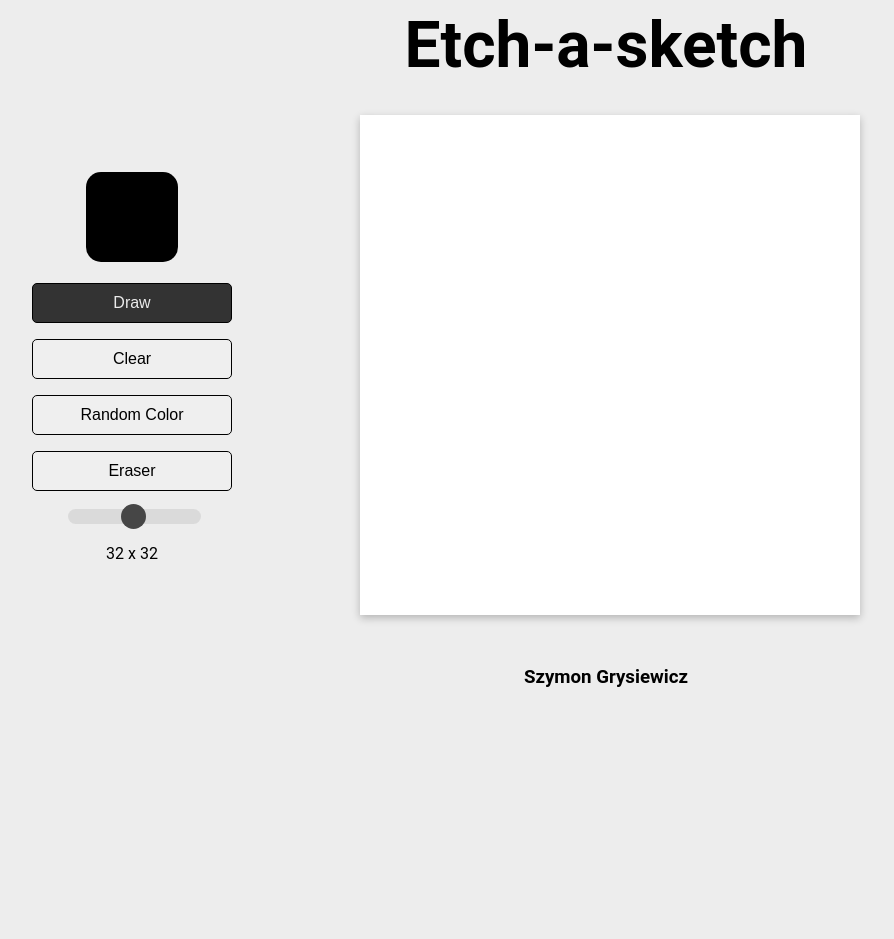
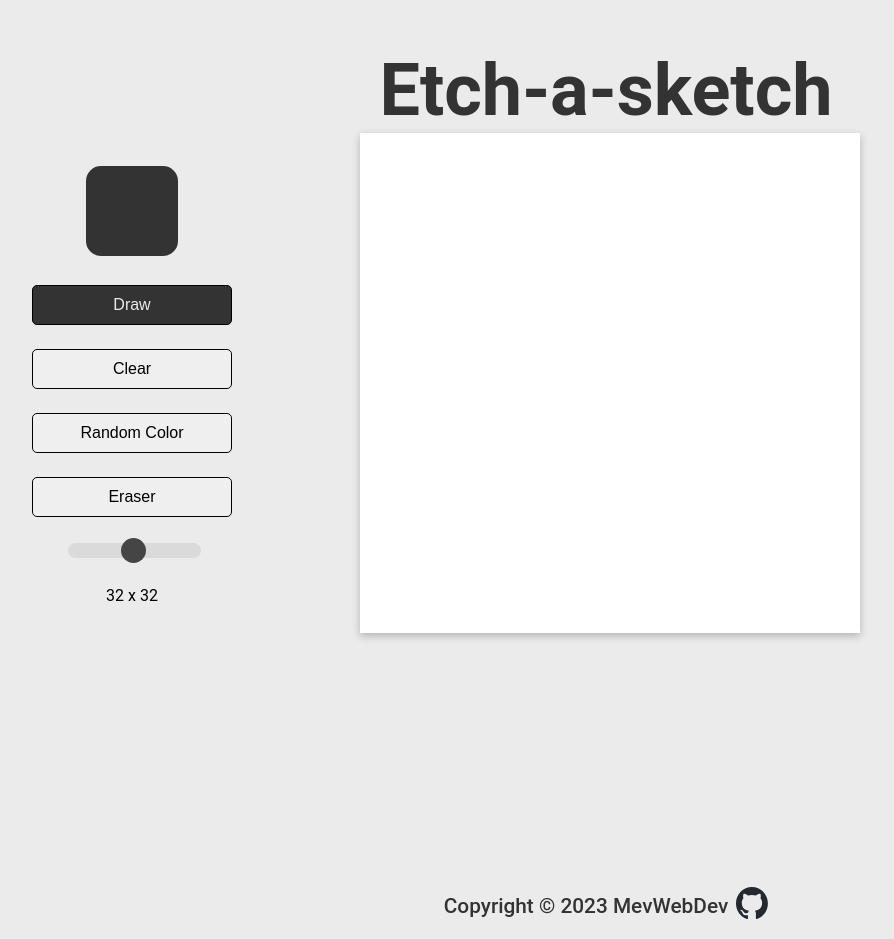
Before and after one commit to MevWebDev/etch-e-sketch, a plain HTML site: page index.html in a window 1280 px wide. Shown: the whole page, without its empty margins (34-928 px from the left). Before the commit the page ends 800 px from the top, so only its background shows below. Drawn offline with Linux system fonts and the light colour scheme.

Commit message:
Added footer

```diff
--- a/index.html
+++ b/index.html
@@ -3,15 +3,16 @@
    <head>
       <meta charset="UTF-8">
       <meta name="viewport" content="width=device-width, initial-scale=1.0">
-      <title>Document</title>
+      <title>Etch-a-sketch</title>
       <link rel="stylesheet" href="style.css">
       <script defer src="script.js"></script>
    </head>
    <body draggable="false">
+
       <div id="header">Etch-a-sketch</div>
       <section class ='section'>
          <div id="settings">
-            <input type="color" id="color">
+            <input type="color" value ="#333333" id="color">
             <button id ="drawButton">Draw</button>
             <button id ="clearButton">Clear</button>
             <button id ="randomColor">Random Color</button>
@@ -24,6 +25,10 @@
          <div id="grid" draggable="false">
          </div>
       </section>
-      <h3>Szymon Grysiewicz</h3>
+      <div id="footer">
+        <p>Copyright © 2023 MevWebDev</p>
+        <a href="https://github.com/MevWebDev" target="_blank"><img src="/src/github-mark.svg" alt=""></img></a>
+    </div>
+
    </body>
 </html>
--- a/style.css
+++ b/style.css
@@ -1,16 +1,20 @@
 body{
+  background-color: #ebebeb;
+  margin: 0;
+  padding: 0;
+  font-family: Roboto, sans-serif;
   display: flex;
-  justify-content: center;
+  justify-content: space-between;
   align-items: center;
   flex-direction: column;
-  background-color: #ededed;
-  font-family: 'Roboto', sans-serif;
-  gap:2rem;
-  flex-shrink: 1;
+  height: 100vh;
 }
+
 #header{
   font-weight: bolder;
-  font-size:4rem;
+  margin-top: 3rem;
+  font-size:4.5rem;
+  color:#333333;
 }
 #grid{
   display: grid;
@@ -26,6 +30,7 @@ body{
   gap:8rem;
   justify-content: center;
   flex-shrink: 1;
+  margin-bottom: 15rem;
 
 }
 #settings{
@@ -34,7 +39,7 @@ body{
   flex-direction: column;
   justify-content: center;
   align-items: center;
-  gap:1rem;
+  gap:1.5rem;
   flex-shrink: 1;
 }
 .cell{
@@ -62,10 +67,7 @@ button:hover{
 
 }
 
-button:active{
-  background-color: black;
-  color:white;
-}
+
 #myRange{
   -webkit-appearance: none;
   background-color:#d3d3d3 ;
@@ -124,3 +126,32 @@ button:active{
   color: #ebebeb;
   background-color: #333333;
 }
+#footer{
+  display: flex;
+  justify-content: center;
+  align-items: center;
+  gap: 0.5rem;
+  font-size: 1.3rem;
+  font-weight: 500;
+  color:#333333;
+  width:100%;
+  margin:0;
+
+}
+#footer img{
+  width:2rem;
+  height:2rem;
+
+}
+#footer img:hover{
+  animation: rotate 0.5s;
+
+}
+@keyframes rotate {
+  0% {
+    transform: rotate(0deg);
+  }
+  100% {
+    transform: rotate(-360deg) scale(1.1);
+  }
+}
```
Also changed, not shown: src/github-mark-white.png (added), src/github-mark-white.svg (added), src/github-mark.png (added), src/github-mark.svg (added).
